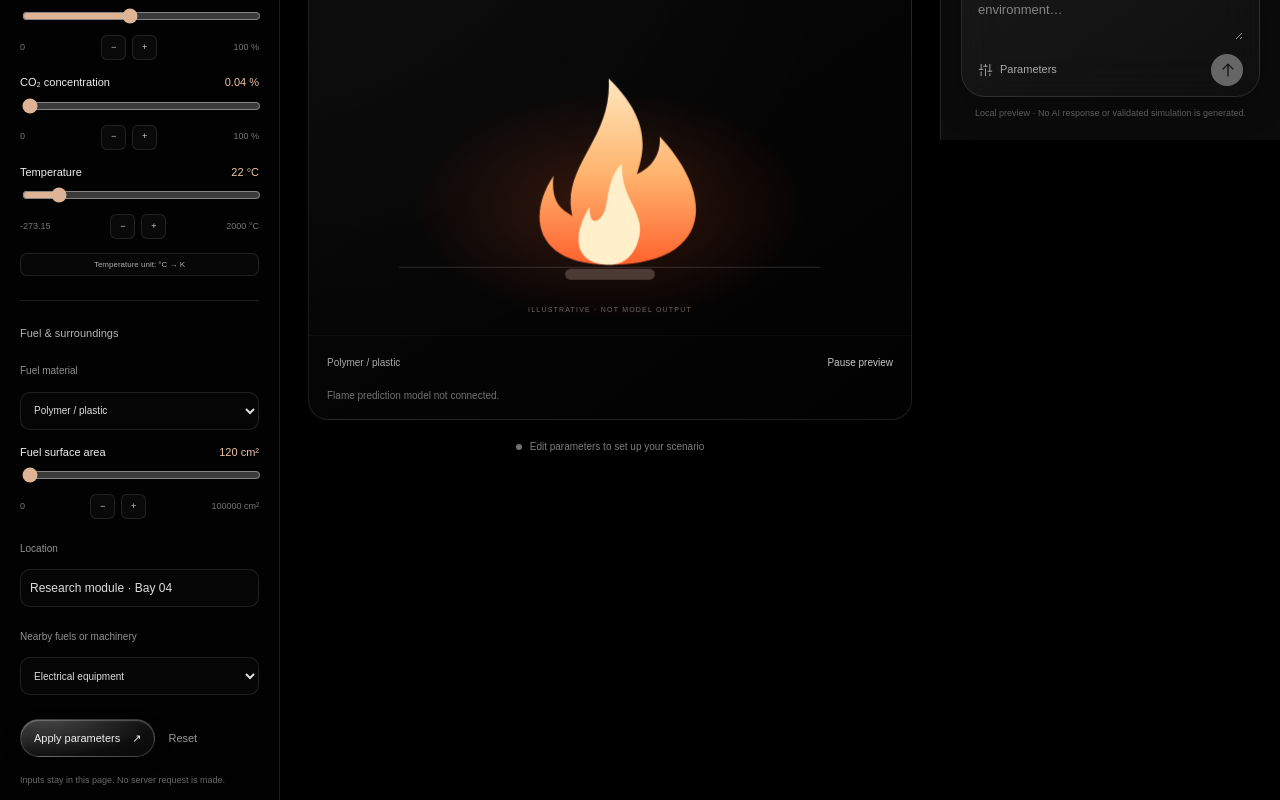
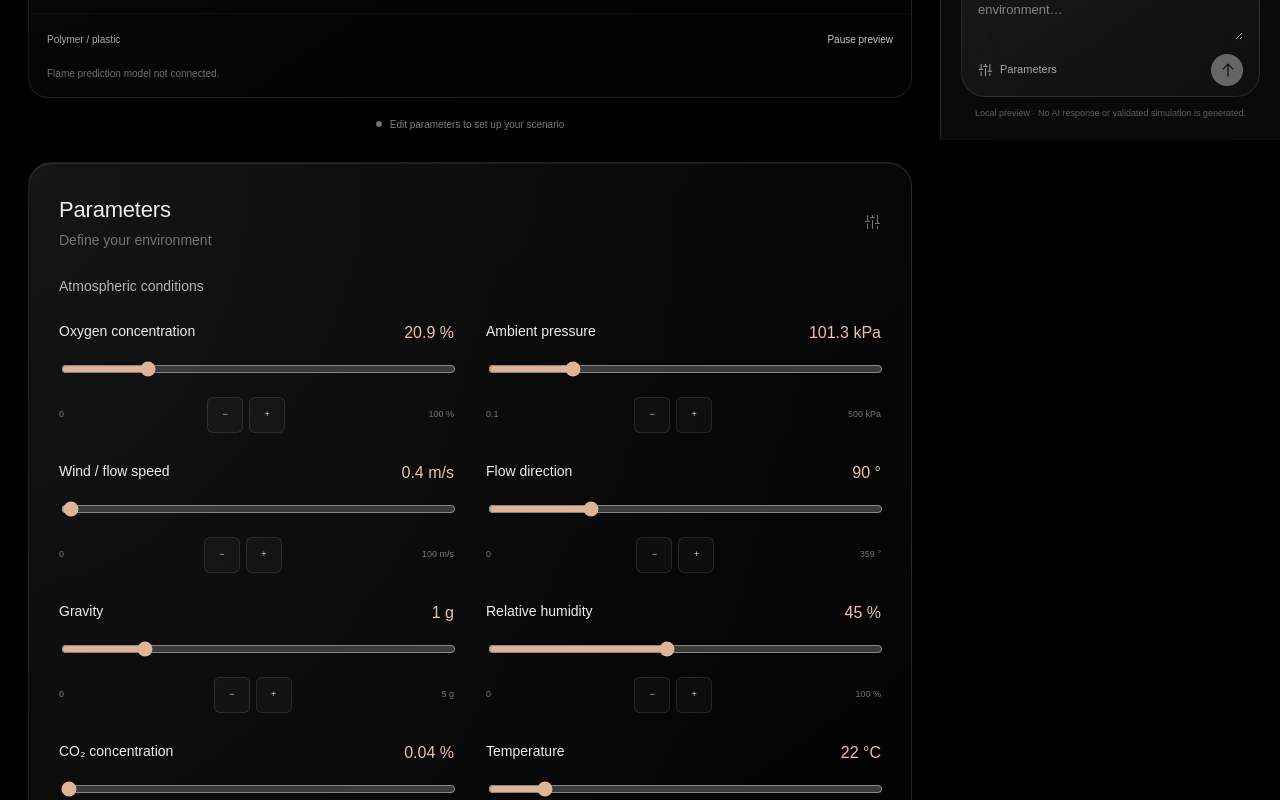
Before and after one commit to wawahwa801/nasa-space-apps, a Next.js app in the folder frontend/: page / in a window 1280 px wide. Shown: the part 660-1460 px from the top of the page. Built offline with nearby package versions, Linux system fonts and the light colour scheme.

Commit message:
Place larger glass parameter controls below flame preview

```diff
--- a/frontend/app/globals.css
+++ b/frontend/app/globals.css
@@ -1062,25 +1062,32 @@ h2 {
 }
 .content-grid {
   display: grid;
-  grid-template-columns: 280px minmax(0, 1fr);
+  grid-template-columns: minmax(0, 1fr);
   min-height: calc(100vh - 76px);
 }
 .chat-open .content-grid {
-  grid-template-columns: 280px minmax(0, 1fr) 340px;
+  grid-template-columns: minmax(0, 1fr) 340px;
 }
 .parameter-panel {
+  margin: 30px 0 0;
+  padding: 30px;
+  border: 1px solid var(--border);
+  border-radius: 24px;
+  background: radial-gradient(ellipse at top left, #ffffff0d, transparent 65%),linear-gradient(145deg,#ffffff08,#ffffff02);
+  box-shadow: inset 0 1px 0 #ffffff18;
+  backdrop-filter: blur(24px);
+}
+.parameter-panel h2 {font-size:22px;}
+.parameters-heading p,.field-section-title {font-size:14px;}
+.field-section-title {margin-bottom:24px;}
+.parameter-panel .field > span {font-size:14px;}
+.parameter-panel .field input,.parameter-panel .field select {height:48px;font-size:16px;}
+.parameter-panel .slider-field input[type="range"] {height:44px;}
+.parameter-panel .liquid-button,.parameter-panel .reset-button {font-size:14px;min-height:44px;}
+.conversation {
   grid-column: 1;
   grid-row: 1;
-  border: 0;
-  border-right: 1px solid var(--border);
-  margin: 0;
-  border-radius: 0;
-  padding: 24px 20px;
-}
-.conversation {
-  grid-column: 2;
-  grid-row: 1;
-  padding: 44px 28px;
+  padding: 36px 28px;
 }
 .simulation-grid {
   display: block;
@@ -1092,7 +1099,8 @@ h2 {
   height: 340px;
 }
 .fields-grid {
-  grid-template-columns: 1fr !important;
+  grid-template-columns: repeat(2,minmax(0,1fr));
+  gap: 28px 32px;
 }
 .slider-field {
   min-width: 0;
@@ -1101,9 +1109,10 @@ h2 {
   display: flex;
   justify-content: space-between;
   gap: 8px;
-  font-size: 11px;
+  font-size: 14px;
 }
 .slider-field output {
+  font-size:16px;
   color: #edc3a7;
   white-space: nowrap;
   font-variant-numeric: tabular-nums;
@@ -1132,11 +1141,11 @@ h2 {
   color: #ccc;
   border: 1px solid var(--border);
   border-radius: 6px;
-  min-width: 25px;
-  height: 25px;
+  min-width: 36px;
+  height: 36px;
 }
 .chat-panel {
-  grid-column: 3;
+  grid-column: 2;
   grid-row: 1;
   position: sticky;
   top: 0;
@@ -1175,7 +1184,7 @@ h2 {
 }
 @media (max-width: 1099px) {
   .chat-open .content-grid {
-    grid-template-columns: 280px minmax(0, 1fr);
+    grid-template-columns: minmax(0, 1fr);
   }
   .chat-panel {
     position: fixed;
@@ -1200,6 +1209,7 @@ h2 {
     display: flex;
     flex-direction: column;
   }
+  .parameter-panel .fields-grid {grid-template-columns:minmax(0,1fr);}
   .conversation {
     order: 0;
     padding: 32px 20px;
@@ -1207,7 +1217,8 @@ h2 {
   }
   .parameter-panel {
     order: 1;
-    margin: 0 20px 24px;
+    margin: 24px 0 0;
+    padding:22px;
     border: 1px solid var(--border);
     border-radius: 20px;
   }
--- a/frontend/app/page.jsx
+++ b/frontend/app/page.jsx
@@ -344,101 +344,7 @@ export default function Home() {
                 ? "Parameters applied locally · Ready for a model connection"
                 : "Edit parameters to set up your scenario"}
             </div>
-          </main>
-          <aside
-            className="chat-panel"
-            id="chat-panel"
-            hidden={!chatOpen}
-            ref={chatRef}
-            tabIndex={-1}
-            role={mobile ? "dialog" : undefined}
-            aria-modal={mobile || undefined}
-            aria-label="Scenario chat"
-            onKeyDown={handleChatKey}
-          >
-            <div className="chat-heading">
-              <h2>Scenario chat</h2>
-              <button onClick={closeChat} aria-label="Close chat">
-                ×
-              </button>
-            </div>{" "}
-            <section
-              className="conversation-log"
-              aria-label="Scenario conversation"
-              aria-live="polite"
-            >
-              {messages.length === 0 ? (
-                <div className="conversation-intro">
-                  <span className="assistant-mark">e.</span>
-                  <div>
-                    <h2>A space for your scenario</h2>
-                    <p>
-                      Add a question or describe what you want to explore. Your
-                      note and parameters will be kept together here.
-                    </p>
-                  </div>
-                </div>
-              ) : (
-                messages.map((message, index) => (
-                  <article className="conversation-turn" key={index}>
-                    <div className="user-message">{message.text}</div>
-                    <div className="assistant-message">
-                      <span className="assistant-mark">e.</span>
-                      <div>
-                        <p>
-                          Scenario note saved with {message.parameters.oxygen}%
-                          oxygen, {message.parameters.pressure} kPa pressure,{" "}
-                          {message.parameters.flow} m/s airflow and{" "}
-                          {message.parameters.gravity} g gravity.
-                        </p>
-                        <p className="muted">
-                          No model is connected, so I can’t generate a
-                          simulation or assess this scenario yet.
-                        </p>
-                      </div>
-                    </div>
-                  </article>
-                ))
-              )}
-            </section>
-            <div className="composer-area">
-              <div className="composer">
-                <label className="sr-only" htmlFor="scenario-prompt">
-                  Describe your scenario
-                </label>
-                <textarea
-                  id="scenario-prompt"
-                  form="scenario-form"
-                  value={prompt}
-                  onChange={(e) => setPrompt(e.target.value)}
-                  placeholder="Describe a scenario or ask about your environment…"
-                  maxLength={2000}
-                  rows={2}
-                />
-                <div className="composer-toolbar">
-                  <a href="#parameters">
-                    <Symbol name="sliders" />
-                    Parameters
-                  </a>
-                  <button
-                    type="submit"
-                    form="scenario-form"
-                    value="send"
-                    className="send-button"
-                    aria-label="Save scenario note"
-                    disabled={!prompt.trim()}
-                  >
-                    <Symbol name="arrow" />
-                  </button>
-                </div>
-              </div>
-              <p className="composer-disclaimer">
-                Local preview · No AI response or validated simulation is
-                generated.
-              </p>
-            </div>
-          </aside>{" "}
-          <aside
+          <section
             className="parameter-panel"
             id="parameters"
             aria-labelledby="parameters-heading"
@@ -578,7 +484,102 @@ export default function Home() {
                 Inputs stay in this page. No server request is made.
               </p>
             </form>
-          </aside>
+          </section>
+          </main>
+          <aside
+            className="chat-panel"
+            id="chat-panel"
+            hidden={!chatOpen}
+            ref={chatRef}
+            tabIndex={-1}
+            role={mobile ? "dialog" : undefined}
+            aria-modal={mobile || undefined}
+            aria-label="Scenario chat"
+            onKeyDown={handleChatKey}
+          >
+            <div className="chat-heading">
+              <h2>Scenario chat</h2>
+              <button onClick={closeChat} aria-label="Close chat">
+                ×
+              </button>
+            </div>{" "}
+            <section
+              className="conversation-log"
+              aria-label="Scenario conversation"
+              aria-live="polite"
+            >
+              {messages.length === 0 ? (
+                <div className="conversation-intro">
+                  <span className="assistant-mark">e.</span>
+                  <div>
+                    <h2>A space for your scenario</h2>
+                    <p>
+                      Add a question or describe what you want to explore. Your
+                      note and parameters will be kept together here.
+                    </p>
+                  </div>
+                </div>
+              ) : (
+                messages.map((message, index) => (
+                  <article className="conversation-turn" key={index}>
+                    <div className="user-message">{message.text}</div>
+                    <div className="assistant-message">
+                      <span className="assistant-mark">e.</span>
+                      <div>
+                        <p>
+                          Scenario note saved with {message.parameters.oxygen}%
+                          oxygen, {message.parameters.pressure} kPa pressure,{" "}
+                          {message.parameters.flow} m/s airflow and{" "}
+                          {message.parameters.gravity} g gravity.
+                        </p>
+                        <p className="muted">
+                          No model is connected, so I can’t generate a
+                          simulation or assess this scenario yet.
+                        </p>
+                      </div>
+                    </div>
+                  </article>
+                ))
+              )}
+            </section>
+            <div className="composer-area">
+              <div className="composer">
+                <label className="sr-only" htmlFor="scenario-prompt">
+                  Describe your scenario
+                </label>
+                <textarea
+                  id="scenario-prompt"
+                  form="scenario-form"
+                  value={prompt}
+                  onChange={(e) => setPrompt(e.target.value)}
+                  placeholder="Describe a scenario or ask about your environment…"
+                  maxLength={2000}
+                  rows={2}
+                />
+                <div className="composer-toolbar">
+                  <a href="#parameters">
+                    <Symbol name="sliders" />
+                    Parameters
+                  </a>
+                  <button
+                    type="submit"
+                    form="scenario-form"
+                    value="send"
+                    className="send-button"
+                    aria-label="Save scenario note"
+                    disabled={!prompt.trim()}
+                  >
+                    <Symbol name="arrow" />
+                  </button>
+                </div>
+              </div>
+              <p className="composer-disclaimer">
+                Local preview · No AI response or validated simulation is
+                generated.
+              </p>
+            </div>
+          </aside>{" "}
+
         </div>
       </div>
     </div>
```
